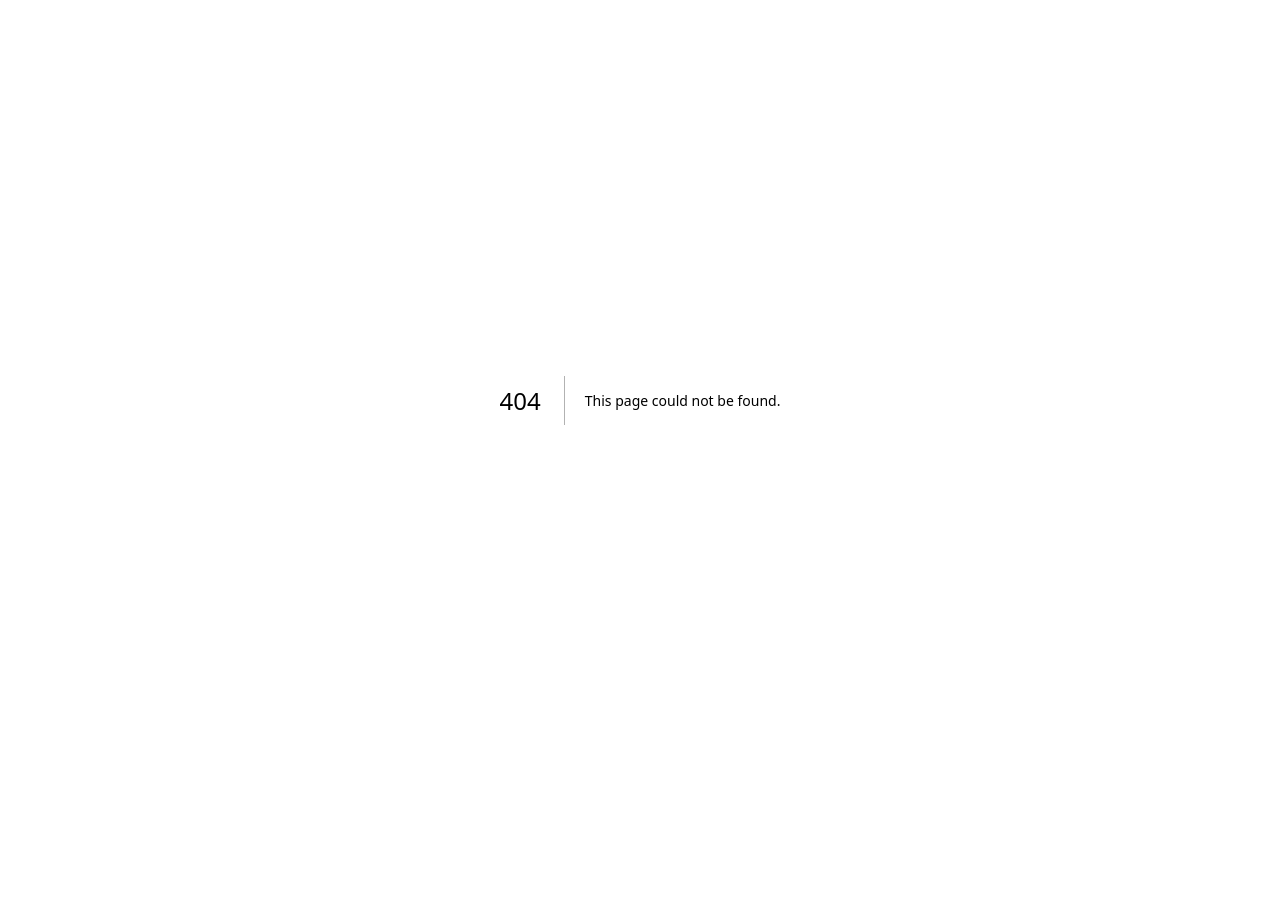
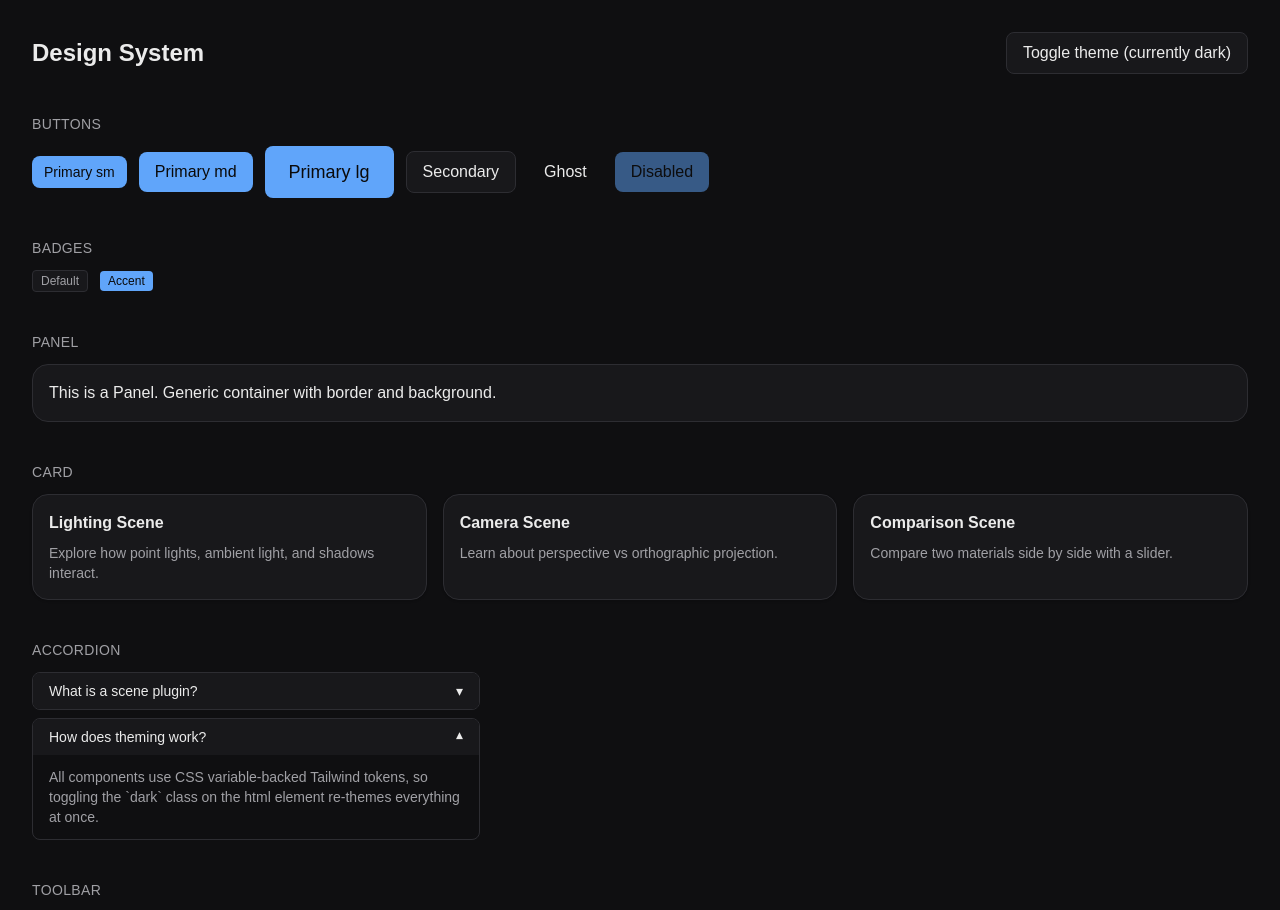
Before and after one commit to DoCedric/3d-edu-platform, a Next.js app: page /design-system in a window 1280 px wide. Before the commit this address had no page. Shown: the top 910 px of the page. Before the commit the page ends 800 px from the top, so only its background shows below. Built offline with nearby package versions, Linux system fonts and the light colour scheme.

Commit message:
design page, addded primitives

```diff
--- /dev/null
+++ b/src/app/design-system/page.tsx
@@ -0,0 +1,99 @@
+"use client";
+
+import { useTheme } from "@/components/theme/ThemeProvider";
+import { Button } from "@/components/ui/Button";
+import { Panel } from "@/components/ui/Panel";
+import { Card } from "@/components/ui/Card";
+import { Badge } from "@/components/ui/Badge";
+import { Accordion } from "@/components/ui/Accordion";
+import { FloatingPanel } from "@/components/ui/FloatingPanel";
+import { Toolbar } from "@/components/ui/Toolbar";
+
+export default function DesignSystemPage() {
+  const { theme, toggleTheme } = useTheme();
+
+  return (
+    <main className="min-h-screen bg-bg p-8 flex flex-col gap-10">
+      <div className="flex items-center justify-between">
+        <h1 className="text-text text-2xl font-bold">Design System</h1>
+        <Button variant="secondary" onClick={toggleTheme}>
+          Toggle theme (currently {theme})
+        </Button>
+      </div>
+
+      <section className="flex flex-col gap-3">
+        <h2 className="text-text-muted text-sm uppercase tracking-wide">Buttons</h2>
+        <div className="flex gap-3 flex-wrap items-center">
+          <Button variant="primary" size="sm">Primary sm</Button>
+          <Button variant="primary" size="md">Primary md</Button>
+          <Button variant="primary" size="lg">Primary lg</Button>
+          <Button variant="secondary">Secondary</Button>
+          <Button variant="ghost">Ghost</Button>
+          <Button variant="primary" disabled>Disabled</Button>
+        </div>
+      </section>
+
+      <section className="flex flex-col gap-3">
+        <h2 className="text-text-muted text-sm uppercase tracking-wide">Badges</h2>
+        <div className="flex gap-3 items-center">
+          <Badge>Default</Badge>
+          <Badge variant="accent">Accent</Badge>
+        </div>
+      </section>
+
+      <section className="flex flex-col gap-3">
+        <h2 className="text-text-muted text-sm uppercase tracking-wide">Panel</h2>
+        <Panel>
+          <p className="text-text">This is a Panel. Generic container with border and background.</p>
+        </Panel>
+      </section>
+
+      <section className="flex flex-col gap-3">
+        <h2 className="text-text-muted text-sm uppercase tracking-wide">Card</h2>
+        <div className="grid grid-cols-1 md:grid-cols-3 gap-4">
+          <Card title="Lighting Scene">
+            Explore how point lights, ambient light, and shadows interact.
+          </Card>
+          <Card title="Camera Scene">
+            Learn about perspective vs orthographic projection.
+          </Card>
+          <Card title="Comparison Scene">
+            Compare two materials side by side with a slider.
+          </Card>
+        </div>
+      </section>
+
+      <section className="flex flex-col gap-3">
+        <h2 className="text-text-muted text-sm uppercase tracking-wide">Accordion</h2>
+        <div className="flex flex-col gap-2 max-w-md">
+          <Accordion title="What is a scene plugin?">
+            A scene plugin is a self-contained component that implements a specific
+            interactive visualization, registered under a sceneType id.
+          </Accordion>
+          <Accordion title="How does theming work?" defaultOpen>
+            All components use CSS variable-backed Tailwind tokens, so toggling the
+            `dark` class on the html element re-themes everything at once.
+          </Accordion>
+        </div>
+      </section>
+
+      <section className="flex flex-col gap-3">
+        <h2 className="text-text-muted text-sm uppercase tracking-wide">Toolbar</h2>
+        <Toolbar>
+          <Button size="sm" variant="ghost">Reset</Button>
+          <Button size="sm" variant="ghost">Fullscreen</Button>
+          <Button size="sm" variant="ghost">Screenshot</Button>
+        </Toolbar>
+      </section>
+
+      <section className="flex flex-col gap-3">
+        <h2 className="text-text-muted text-sm uppercase tracking-wide">Floating Panel</h2>
+        <div className="relative h-32 bg-bg-elevated rounded-md">
+          <FloatingPanel className="absolute top-4 left-4">
+            <p className="text-text text-sm">I float above scene content.</p>
+          </FloatingPanel>
+        </div>
+      </section>
+    </main>
+  );
+}
--- /dev/null
+++ b/src/components/ui/Accordion.tsx
@@ -0,0 +1,26 @@
+"use client";
+
+import { ReactNode, useState } from "react";
+
+interface AccordionProps {
+  title: string;
+  children: ReactNode;
+  defaultOpen?: boolean;
+}
+
+export function Accordion({ title, children, defaultOpen = false }: AccordionProps) {
+  const [open, setOpen] = useState(defaultOpen);
+
+  return (
+    <div className="border border-border rounded-md overflow-hidden">
+      <button
+        onClick={() => setOpen((o) => !o)}
+        className="w-full flex items-center justify-between px-4 py-2 bg-bg-elevated text-text text-sm font-medium"
+      >
+        {title}
+        <span className={`transition-transform ${open ? "rotate-180" : ""}`}>▾</span>
+      </button>
+      {open && <div className="px-4 py-3 text-text-muted text-sm">{children}</div>}
+    </div>
+  );
+}
--- /dev/null
+++ b/src/components/ui/Badge.tsx
@@ -0,0 +1,29 @@
+import { HTMLAttributes, ReactNode } from "react";
+
+type BadgeVariant = "default" | "accent";
+
+interface BadgeProps extends HTMLAttributes<HTMLSpanElement> {
+  children: ReactNode;
+  variant?: BadgeVariant;
+}
+
+const variantClasses: Record<BadgeVariant, string> = {
+  default: "bg-bg-elevated text-text-muted border border-border",
+  accent: "bg-accent text-accent-foreground",
+};
+
+export function Badge({
+  children,
+  variant = "default",
+  className = "",
+  ...props
+}: BadgeProps) {
+  return (
+    <span
+      className={`inline-flex items-center px-2 py-0.5 rounded-sm text-xs font-medium ${variantClasses[variant]} ${className}`}
+      {...props}
+    >
+      {children}
+    </span>
+  );
+}
--- /dev/null
+++ b/src/components/ui/Button.tsx
@@ -0,0 +1,39 @@
+import { ButtonHTMLAttributes, ReactNode } from "react";
+
+type ButtonVariant = "primary" | "secondary" | "ghost";
+type ButtonSize = "sm" | "md" | "lg";
+
+interface ButtonProps extends ButtonHTMLAttributes<HTMLButtonElement> {
+  children: ReactNode;
+  variant?: ButtonVariant;
+  size?: ButtonSize;
+}
+
+const variantClasses: Record<ButtonVariant, string> = {
+  primary: "bg-accent text-accent-foreground hover:opacity-90",
+  secondary: "bg-bg-elevated text-text border border-border hover:bg-border/40",
+  ghost: "bg-transparent text-text hover:bg-bg-elevated",
+};
+
+const sizeClasses: Record<ButtonSize, string> = {
+  sm: "px-3 py-1.5 text-sm",
+  md: "px-4 py-2 text-base",
+  lg: "px-6 py-3 text-lg",
+};
+
+export function Button({
+  children,
+  variant = "primary",
+  size = "md",
+  className = "",
+  ...props
+}: ButtonProps) {
+  return (
+    <button
+      className={`rounded-md font-medium transition-colors disabled:opacity-50 disabled:cursor-not-allowed ${variantClasses[variant]} ${sizeClasses[size]} ${className}`}
+      {...props}
+    >
+      {children}
+    </button>
+  );
+}
--- /dev/null
+++ b/src/components/ui/Card.tsx
@@ -0,0 +1,18 @@
+import { HTMLAttributes, ReactNode } from "react";
+
+interface CardProps extends HTMLAttributes<HTMLDivElement> {
+  children: ReactNode;
+  title?: string;
+}
+
+export function Card({ children, title, className = "", ...props }: CardProps) {
+  return (
+    <div
+      className={`bg-bg-elevated border border-border rounded-lg p-4 shadow-sm ${className}`}
+      {...props}
+    >
+      {title && <h3 className="text-text font-semibold mb-2">{title}</h3>}
+      <div className="text-text-muted text-sm">{children}</div>
+    </div>
+  );
+}
--- /dev/null
+++ b/src/components/ui/DockedPanel.tsx
@@ -0,0 +1,29 @@
+import { HTMLAttributes, ReactNode } from "react";
+
+type DockSide = "left" | "right";
+
+interface DockedPanelProps extends HTMLAttributes<HTMLDivElement> {
+  children: ReactNode;
+  side?: DockSide;
+  width?: string;
+}
+
+export function DockedPanel({
+  children,
+  side = "right",
+  width = "320px",
+  className = "",
+  ...props
+}: DockedPanelProps) {
+  const sideClass = side === "left" ? "left-0 border-r" : "right-0 border-l";
+
+  return (
+    <div
+      style={{ width }}
+      className={`fixed top-0 ${sideClass} h-full bg-bg-elevated border-border overflow-y-auto ${className}`}
+      {...props}
+    >
+      {children}
+    </div>
+  );
+}
--- /dev/null
+++ b/src/components/ui/FloatingPanel.tsx
@@ -0,0 +1,16 @@
+import { HTMLAttributes, ReactNode } from "react";
+
+interface FloatingPanelProps extends HTMLAttributes<HTMLDivElement> {
+  children: ReactNode;
+}
+
+export function FloatingPanel({ children, className = "", ...props }: FloatingPanelProps) {
+  return (
+    <div
+      className={`bg-bg-elevated border border-border rounded-lg shadow-lg p-3 ${className}`}
+      {...props}
+    >
+      {children}
+    </div>
+  );
+}
--- /dev/null
+++ b/src/components/ui/Panel.tsx
@@ -0,0 +1,16 @@
+import { HTMLAttributes, ReactNode } from "react";
+
+interface PanelProps extends HTMLAttributes<HTMLDivElement> {
+  children: ReactNode;
+}
+
+export function Panel({ children, className = "", ...props }: PanelProps) {
+  return (
+    <div
+      className={`bg-bg-elevated border border-border rounded-lg p-4 ${className}`}
+      {...props}
+    >
+      {children}
+    </div>
+  );
+}
--- /dev/null
+++ b/src/components/ui/Toolbar.tsx
@@ -0,0 +1,16 @@
+import { HTMLAttributes, ReactNode } from "react";
+
+interface ToolbarProps extends HTMLAttributes<HTMLDivElement> {
+  children: ReactNode;
+}
+
+export function Toolbar({ children, className = "", ...props }: ToolbarProps) {
+  return (
+    <div
+      className={`flex items-center gap-2 bg-bg-elevated border border-border rounded-md px-2 py-1.5 ${className}`}
+      {...props}
+    >
+      {children}
+    </div>
+  );
+}
```
